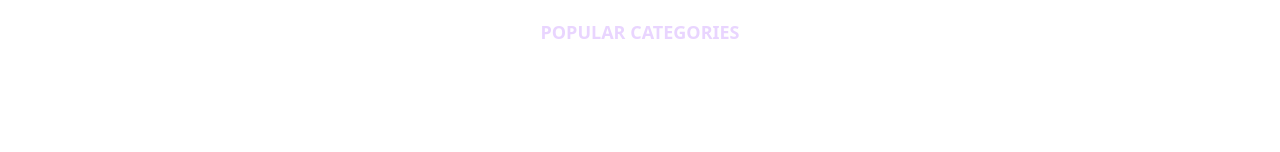
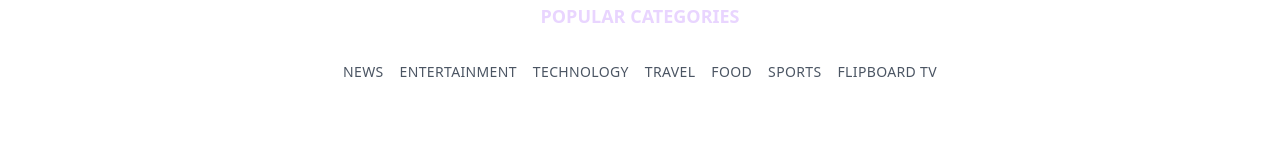
Before and after one commit to ABEL-1010/Blog, a React app in the folder frontend/: page / in a window 1280 px wide. Shown: the part 575-727 px from the top of the page. Built offline with nearby package versions, Linux system fonts and the light colour scheme; no server answers; the HTML template or start-up script is replaced by a standard one.

Commit message:
Home Page spacing

```diff
--- a/frontend/src/pages/shared/HomePage.jsx
+++ b/frontend/src/pages/shared/HomePage.jsx
@@ -1,26 +1,17 @@
 const HomePage = () => {
   return (
     <div className="min-h-screen bg-white flex flex-col items-center justify-center text-center px-4 relative">
-
-      {/* Main Title */}
       <h1 className="text-black text-4xl md:text-6xl font-extrabold tracking-wide">
         GET INFORMED
       </h1>
-
-      {/* Subtitle */}
       <h1 className="text-black text-4xl md:text-6xl font-extrabold tracking-wide mt-2">
         GET INSPIRED
       </h1>
-
       {/* underline */}
       <div className="w-64 h-1 bg-purple-700 my-6"></div>
-
-      {/* Description */}
       <p className="text-gray-700 text-lg md:text-xl max-w-xl">
         Stories Curated For You
       </p>
-
-      {/* CTA Button */}
       <button className="mt-6 bg-purple-700 hover:bg-purple-700 transition text-white px-10 py-3 rounded-md font-semibold text-lg">
         Sign up
       </button>
@@ -30,7 +21,7 @@ const HomePage = () => {
       <h3 className="m-2 hover:text-purple-700 transition text-purple-200 px-3 py-3 font-semibold text-lg">
         POPULAR CATEGORIES
       </h3>
-      <div className="absolute bottom-10 flex flex-wrap justify-center gap-8 text-gray-600 text-sm tracking-wide">
+      <div className="mt-3 flex flex-wrap justify-center gap-4 text-gray-600 text-sm tracking-wide">
         <span className="hover:text-black cursor-pointer">NEWS</span>
         <span className="hover:text-black cursor-pointer">ENTERTAINMENT</span>
         <span className="hover:text-black cursor-pointer">TECHNOLOGY</span>
```
